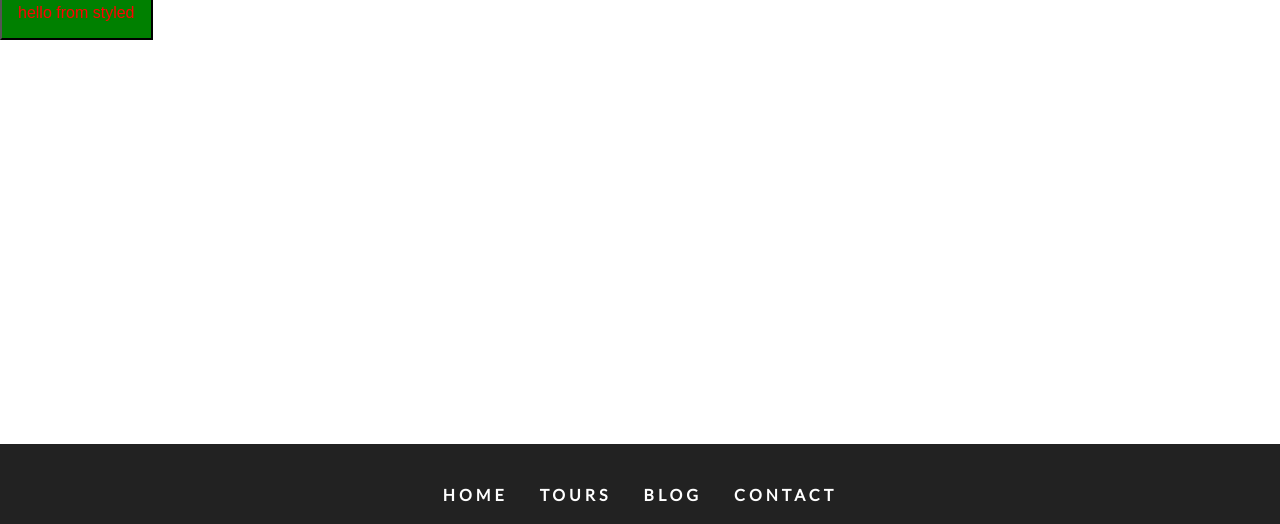
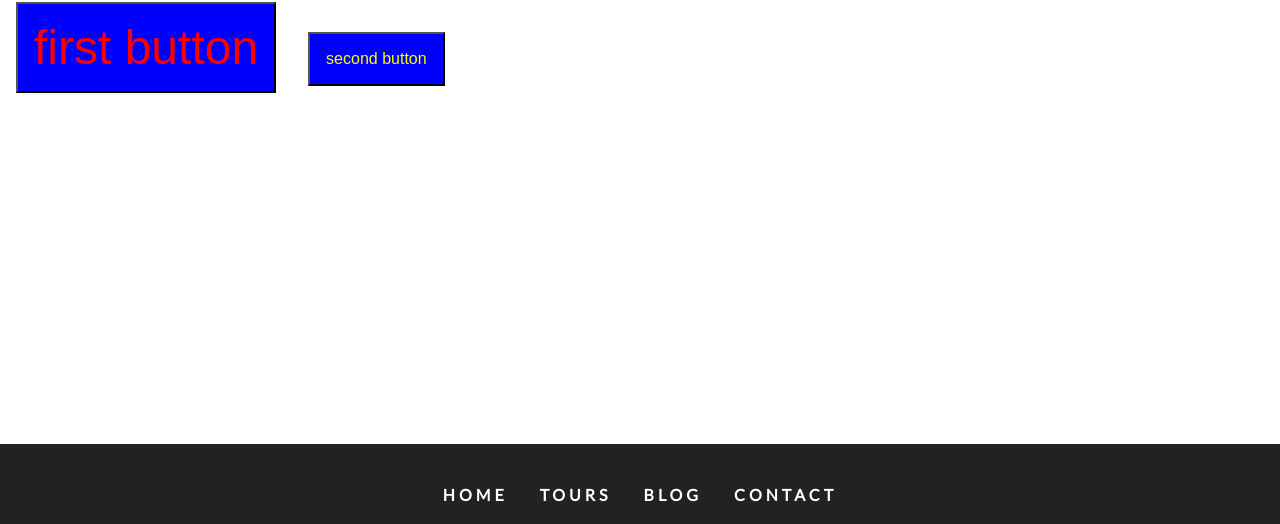
Before and after one commit to DundarKoray/Gatsby__Contentful__Project__Travel-Agency, a Gatsby site: page /Tours in a window 1280 px wide. Shown: the part 161-685 px from the top of the page. Built offline with nearby package versions, Linux system fonts and the light colour scheme; Gatsby itself is replaced by a stand-in of ours.

Commit message:
tested props with styled components

```diff
--- a/src/examples/Button.js
+++ b/src/examples/Button.js
@@ -1,10 +1,15 @@
 import styled from 'styled-components'
 
+const color = 'blue'
+
 const Button = styled.button`
-    color: red;
-    background: green;
-    font-size: 1rem;
+    /* color: red; */
+    color: ${(props)=>props.color};
+    background: ${color};
+    /* font-size: 1rem; */
+    font-size: ${props => props.big ? "3rem" : "1rem"};
     padding: 1rem;
+    margin: 1rem;
 `
 
 export default Button
--- a/src/pages/Tours.js
+++ b/src/pages/Tours.js
@@ -7,7 +7,8 @@
         return (
             <Layout>
                 <div>
-                    <Button>hello from styled</Button>
+                    <Button big color="red">first button</Button>
+                    <Button color="yellow">second button</Button>
                 </div>
             </Layout>
         );
```
